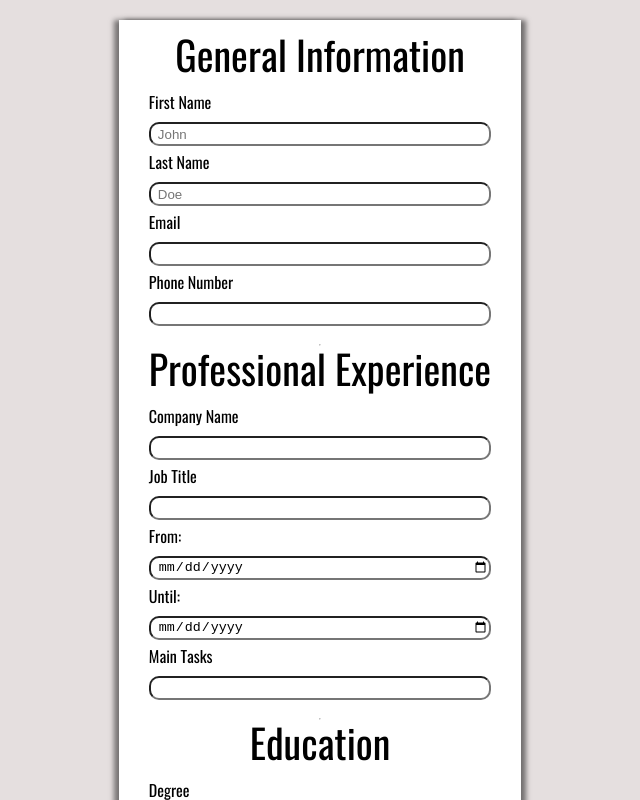
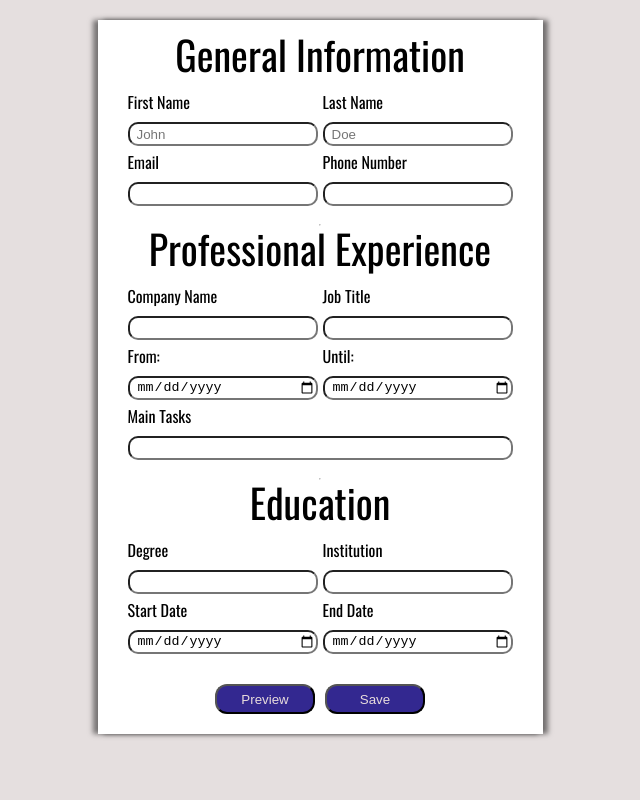
Before and after one commit to alefgomes0/cv, a React (Create React App) app: page / in a window 1280 px wide. Shown: the top 800 px of the page, without its empty margins (320-960 px from the left). Built offline with nearby package versions, Linux system fonts and the light colour scheme.

Commit message:
Rearrange form disposition

```diff
--- a/src/App.css
+++ b/src/App.css
@@ -88,6 +88,42 @@ button[type="submit"]:hover {
 
 hr {
   opacity: 0.6;
+}
+
+.user-name,
+.user-personal-info,
+.user-prof-info,
+.from-until,
+.user-educ-info,
+.from-to {
+  display: grid;
+  grid-template-columns: 1fr 1fr;
+  grid-template-rows: 1fr;
+  column-gap: 5px;
+}
+
+.user-name > div > input {
+  width: 100%;
+}
+
+.user-info > div > input:first {
+  width: 200%;
+}
+
+.user-info > div > input:last-of-type {
+  width: 80%;
+}
+
+input[type="date"]::-webkit-inner-spin-button {
+  color: red;
+}
+
+.form-buttons {
+  display: flex;
+  width: 100%;
+  justify-content: center;
+  gap: 10px;
+  padding-top: 20px;
 }
 
 .info-preview {
--- a/src/components/form.js
+++ b/src/components/form.js
@@ -54,35 +54,51 @@ export class Form extends Component {
         <section className="general-info">
           <header>General Information</header>
           <br />
+          <div className="user-name">
             <Field name={"First Name"} placeholder={"John"} />
             <Field name={"Last Name"} placeholder={"Doe"} />
+          </div>
+          <div className="user-personal-info">
             <Field name={"Email"} type={"email"} />
             <Field name={"Phone Number"} type={"number"} />
+          </div>
         </section>
         <hr />
 
         <section className="professional-exp">
           <header>Professional Experience</header>
           <br />
+          <div className="user-prof-info">
             <Field name={"Company Name"} />
             <Field name={"Job Title"} />
+          </div>
+          <div className="from-until">
             <Field name={"From: "} type={"date"} />
             <Field name={"Until: "} type={"date"} />
+          </div>
+          <div className="main-tasks">
             <Field name={"Main Tasks "} />
+          </div>
         </section>
         <hr />
 
         <section className="education">
           <header>Education</header>
           <br />
+          <div className="user-educ-info">
             <Field name={"Degree"} />
             <Field name={"Institution"} />
+          </div>
+          <div className="from-to">
             <Field name={"Start Date"} type={"date"} />
             <Field name={"End Date"} type={"date"} />
+          </div>
         </section>
 
+        <div className="form-buttons">
+          {isEdit && <button onClick={this.changeEdit}>Preview</button>}
           <button type="submit">Save</button>
-        {isEdit && <button onClick={this.changeEdit}>Preview</button>}
+        </div>
       </form>
     );
   }
```
Lines whose indentation alone changed are shown as unchanged.
